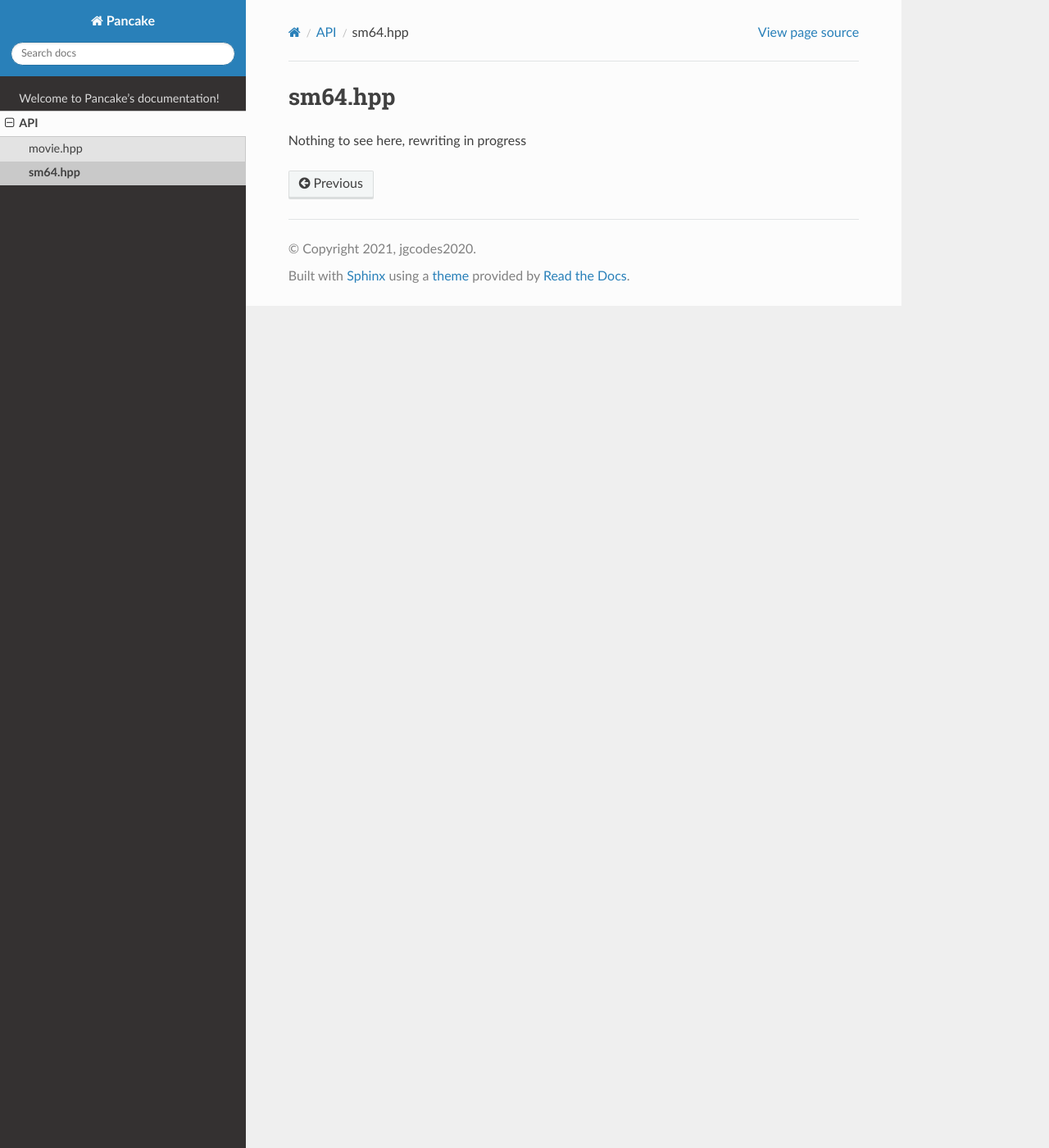
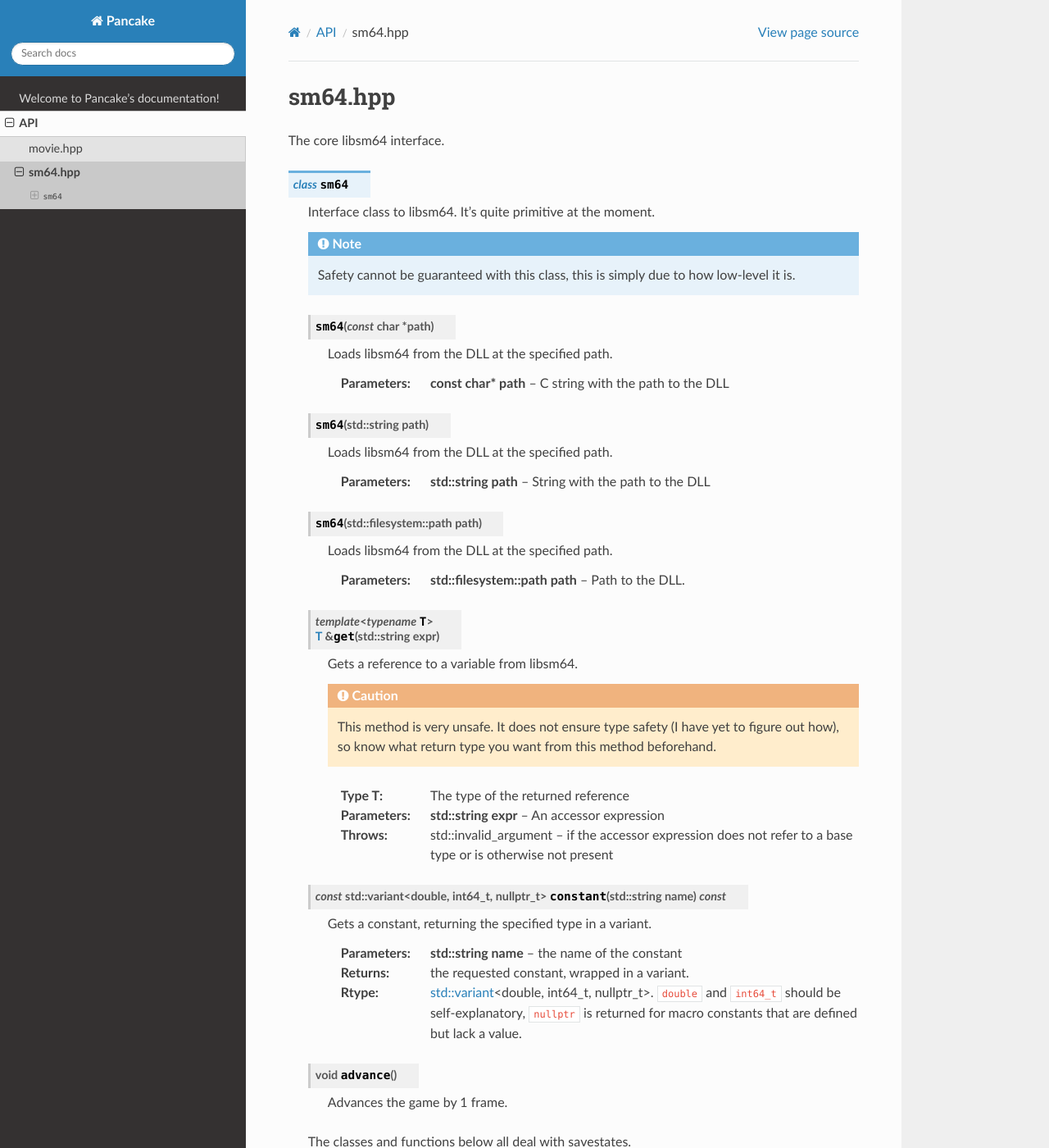
Before and after one commit to jgcodes2020/pancake, a Sphinx documentation site: the page built from docs/api/sm64.rst, in a window 1280 px wide and 1400 px high. Shown: the whole window at 82% size. Built offline with Sphinx 7.4.7 and the Read the Docs theme 2.0.0, drawn with Linux system fonts in a browser that asks for light colours; some of the changed text lies outside the part shown.

Commit message:
Implementation changes, WIP docs

```diff
--- a/docs/api/sm64.rst
+++ b/docs/api/sm64.rst
@@ -3,4 +3,86 @@
 sm64.hpp
 ==========
 
-Nothing to see here, rewriting in progress
+The core libsm64 interface.
+
+.. cpp:namespace:: pancake
+.. cpp:class:: sm64
+
+  Interface class to libsm64. It's quite primitive at the moment.
+
+  .. note::
+    Safety cannot be guaranteed with this class, this is simply due to how low-level it is.
+
+  .. cpp:function:: sm64(const char* path)
+
+    Loads libsm64 from the DLL at the specified path.
+
+    :param const char* path: C string with the path to the DLL
+
+  .. cpp:function:: sm64(std::string path)
+
+    Loads libsm64 from the DLL at the specified path.
+
+    :param std::string path: String with the path to the DLL
+
+  .. cpp:function:: sm64(std::filesystem::path path)
+
+    Loads libsm64 from the DLL at the specified path.
+
+    :param std::filesystem::path path: Path to the DLL.
+
+  .. cpp:function:: template<typename T> \
+    T& get(std::string expr)
+
+    Gets a reference to a variable from libsm64.
+
+    .. caution::
+      This method is very unsafe. It does not ensure type safety (I have yet to figure out how),
+      so know what return type you want from this method beforehand.
+
+    :type T: The type of the returned reference
+    :param std::string expr: An accessor expression
+    :throws std::invalid_argument: if the accessor expression does not refer to a base type \
+      or is otherwise not present
+
+  .. cpp:function:: const std::variant<double, int64_t, nullptr_t> constant(std::string name) const
+
+    Gets a constant, returning the specified type in a variant.
+
+    :param std::string name: the name of the constant
+    :return: the requested constant, wrapped in a variant.
+    :rtype: `std::variant <https://en.cppreference.com/w/cpp/utility/variant>`_\<double, int64_t, nullptr_t\>. \
+      ``double`` and ``int64_t`` should be self-explanatory, ``nullptr`` is returned for macro constants that \
+      are defined but lack a value.
+
+  .. cpp:function:: void advance()
+
+    Advances the game by 1 frame.
+
+  The classes and functions below all deal with savestates.
+
+  .. cpp:class:: savestate final
+
+    Opaque class containing savestate buffers.
+    The implementation is platform-specific and non-extensible.
+
+  .. cpp:function:: savestate alloc_svst() const
+
+    Allocates a savestate buffer bound to this :cpp:class:`sm64`.
+
+    :return: An empty savestate buffer
+    :rtype: :cpp:class:`savestate`
+
+  .. cpp:function:: void save_svst(savestate& st) const
+
+    Saves a savestate buffer.
+
+    :param savestate& st: The savestate to save to.
+    :throws std::domain_error: if the passed-in savestate is bound to a different :cpp:class:`sm64`
+
+  .. cpp:function:: void load_svst(const savestate& st)
+
+    Loads a savestate buffer.
+
+    :param savestate& st: The savestate to load from.
+    :throws std::domain_error: if the passed-in savestate is bound to a different :cpp:class:`sm64`
```
Also changed, not shown: docs/api/movie.rst (+10 -2 lines), docs/index.rst (+8 -0 lines), 6 other files.
